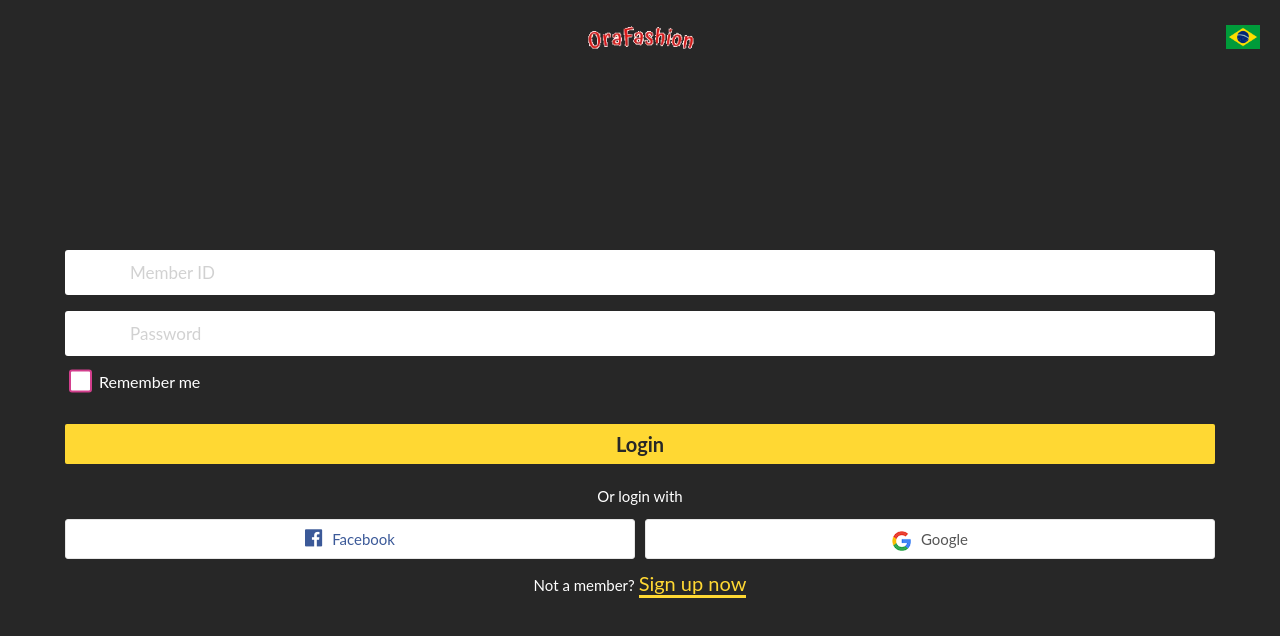
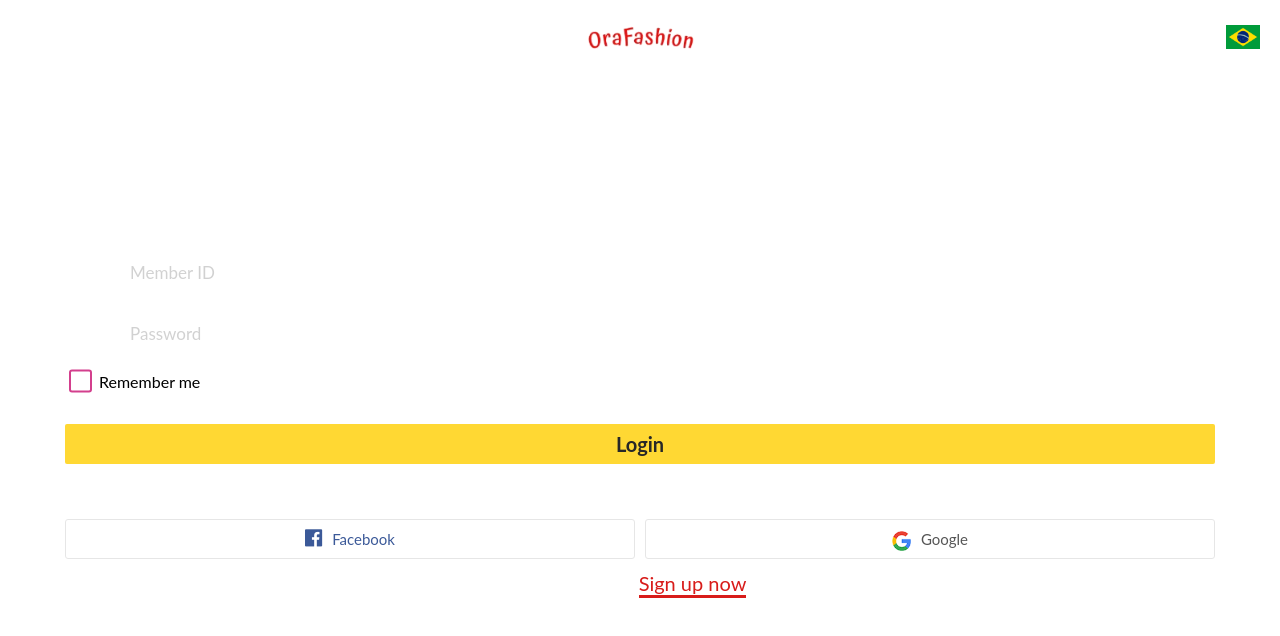
Before and after one commit to navisantos/myNewApp, a website: page public/index.html in a window 1280 px wide. Drawn offline with nearby package versions, Linux system fonts and the light colour scheme; some icons are missing.

Commit message:
branding

```diff
--- a/public/styles/environment.css
+++ b/public/styles/environment.css
@@ -1,5 +1,5 @@
 .main-background-color-app{
-	background: #272727 !important;
+	background: white !important;
 }
 
 .main-color-app{
@@ -7,13 +7,13 @@
 }
 
 .secondary-background-color-app{
-	background-color: #272727;
+	background-color: white;
 }
 
 .secondary-color-app{
-	color: #FFD833 !important;
+	color: #D81C1A !important;
 }
 
 .border-bottom-color{
-	border-bottom-color: #FFD833 !important;
+	border-bottom-color: #D81C1A !important;
 }
--- a/public/styles/login/main.css
+++ b/public/styles/login/main.css
@@ -349,7 +349,7 @@
 .label-checkbox100 {
     font-family: Lato;
     font-size: 16px;
-    color: #ffffff;
+    color: black;
     line-height: 1.2;
     display: block;
     position: relative;
```
